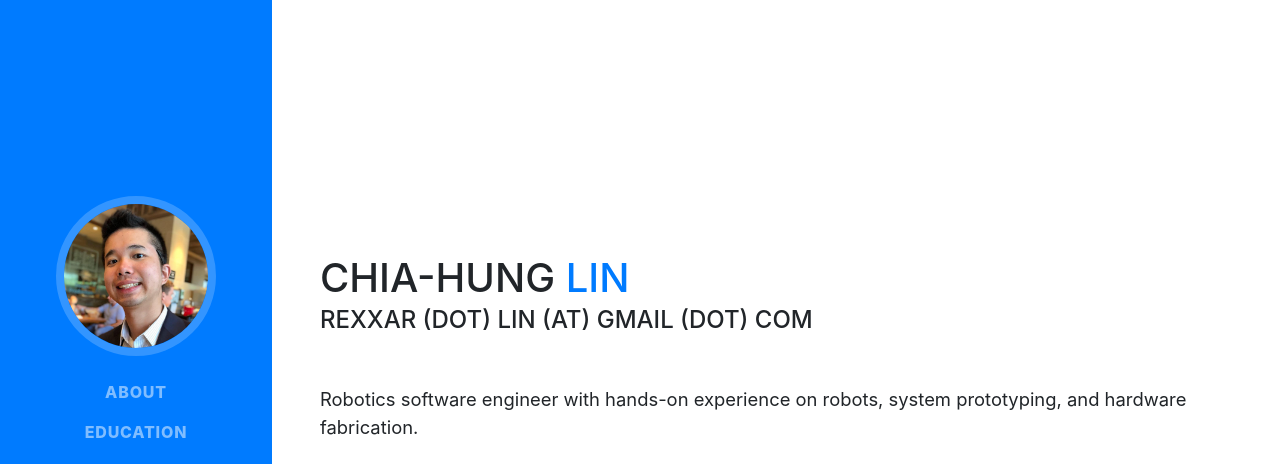
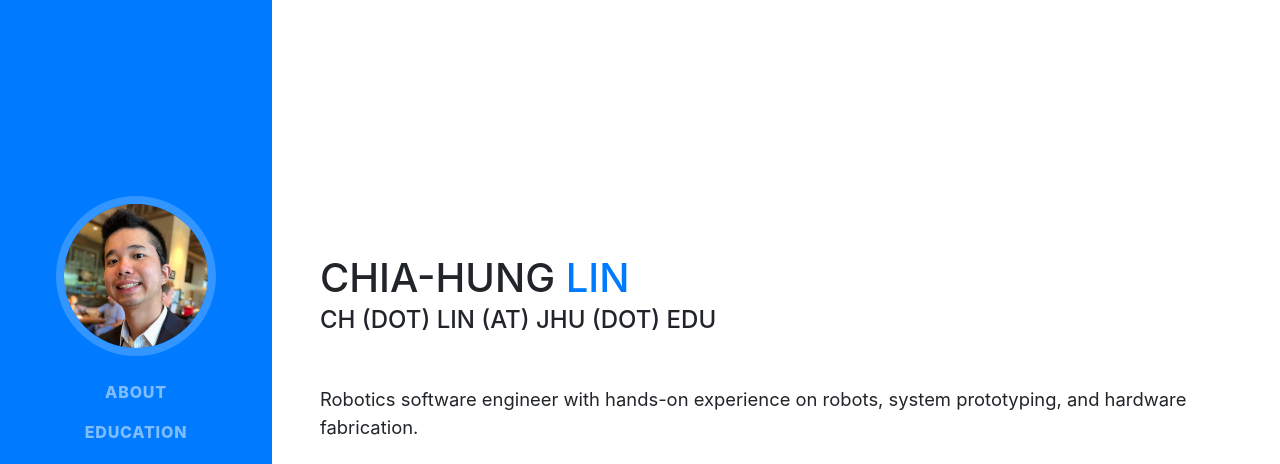
Before and after one commit to RexxarCHL/rexxarchl.github.io, a website with bundled scripts: page index.html in a window 1280 px wide. Shown: the top 464 px of the page. Built offline with nearby package versions, Linux system fonts and the light colour scheme; a web font is replaced by a local one.

Commit message:
Change email

```diff
--- a/index.html
+++ b/index.html
@@ -66,7 +66,7 @@
         <h1 class="mb-0">Chia-Hung
           <span class="text-primary">Lin</span>
         </h1>
-        <div class="subheading mb-5">rexxar (dot) lin (at) gmail (dot) com
+        <div class="subheading mb-5">ch (dot) lin (at) jhu (dot) edu
         </div>
         <p class="lead mb-5">Robotics software engineer with hands-on experience on robots, system prototyping, and hardware fabrication.</p>
         <div class="social-icons">
```
